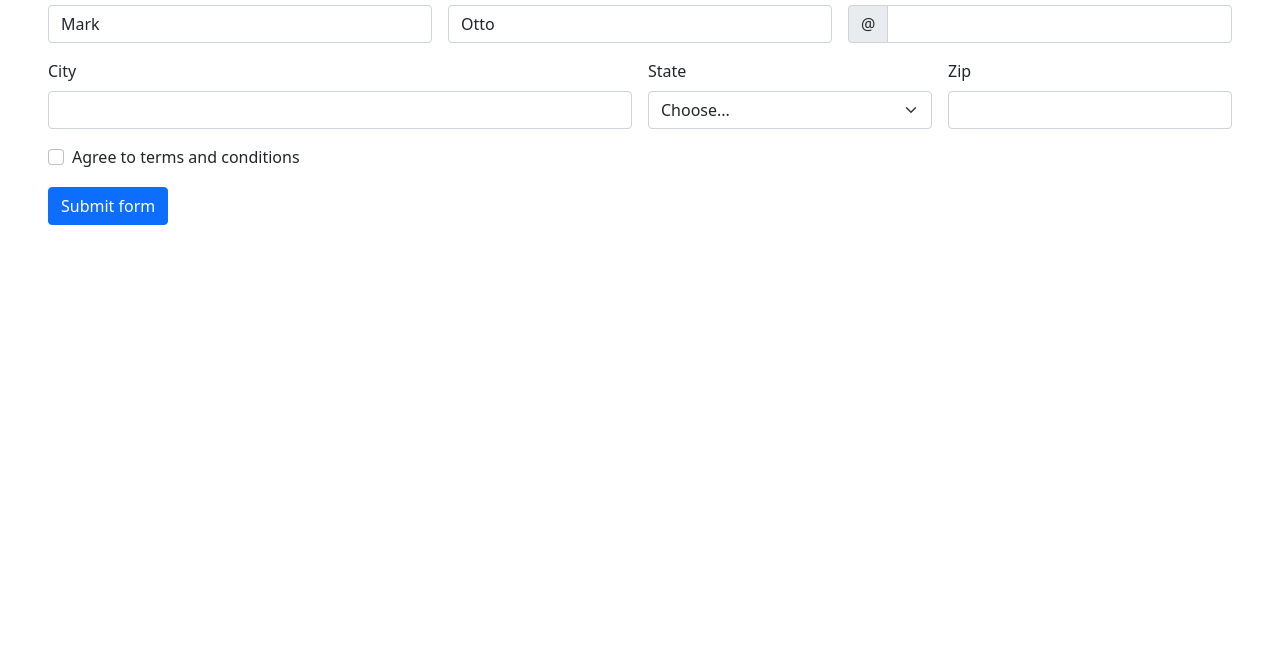
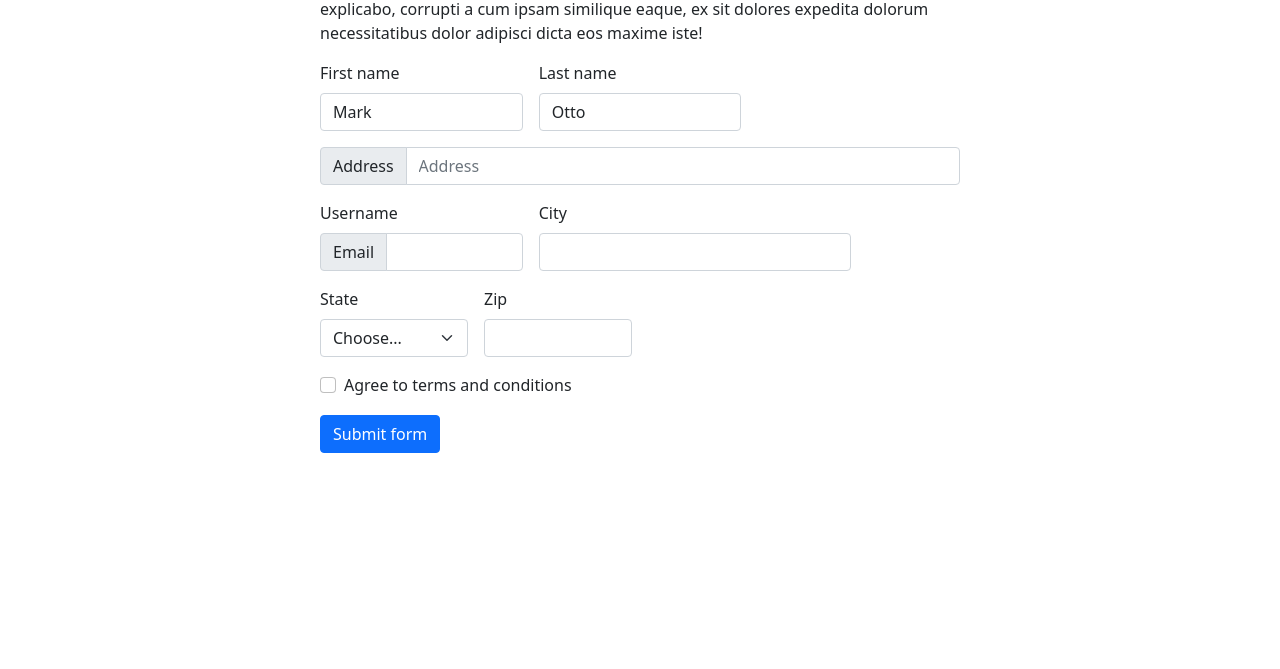
Before and after one commit to Md-Ahnaf-Wadud-Akib/module-11, a plain HTML site: page form.html in a window 1280 px wide. Shown: the part 131-800 px from the top of the page. Drawn offline with Linux system fonts and the light colour scheme.

Commit message:
flex-box

```diff
--- a/form.html
+++ b/form.html
@@ -7,12 +7,17 @@
     <title>Document</title>
     <link rel="stylesheet" href="css/bootstrap.min.css">
 </head>
-<body class="m-5">
+<body class="m-5 w-50 h-50 mx-auto">
     <h1>
         Paw's Step
     </h1>
-    <main>
-        <form class="row g-3 needs-validation" novalidate>
+    <p>
+        Lorem, ipsum dolor sit amet consectetur adipisicing elit. Distinctio earum labore explicabo, corrupti a cum ipsam similique eaque, ex sit dolores expedita dolorum necessitatibus dolor adipisci dicta eos maxime iste!
+    </p>
+    <main class="">
+        <form class="row g-3 needs-validation  " novalidate>
+            <!-- first address -->
+
             <div class="col-md-4">
               <label for="validationCustom01" class="form-label">First name</label>
               <input type="text" class="form-control" id="validationCustom01" value="Mark" required>
@@ -20,6 +25,8 @@
                 Looks good!
               </div>
             </div>
+            <!-- last name -->
+
             <div class="col-md-4">
               <label for="validationCustom02" class="form-label">Last name</label>
               <input type="text" class="form-control" id="validationCustom02" value="Otto" required>
@@ -27,10 +34,17 @@
                 Looks good!
               </div>
             </div>
+            <!-- address -->
+
+              <div class="input-group flex-nowrap">
+                <span class="input-group-text" id="addon-wrapping">Address</span>
+                <input type="text" class="form-control" placeholder="Address" aria-label="Username" aria-describedby="addon-wrapping">
+              </div>
+            <!-- Username -->
             <div class="col-md-4">
               <label for="validationCustomUsername" class="form-label">Username</label>
               <div class="input-group has-validation">
-                <span class="input-group-text" id="inputGroupPrepend">@</span>
+                <span class="input-group-text" id="inputGroupPrepend">Email</span>
                 <input type="text" class="form-control" id="validationCustomUsername" aria-describedby="inputGroupPrepend" required>
                 <div class="invalid-feedback">
                   Please choose a username.
@@ -77,7 +91,7 @@
             <div class="col-12">
               <button class="btn btn-primary" type="submit">Submit form</button>
             </div>
-          </form>
+        </form>
     </main>
     <script src="js/bootstrap.bundle.min.js"></script>
 </body>
```
Also changed, not shown: flex.html (added, +30 -0 lines), img/num-1.jpg (added), img/num-2.jpg (added), img/num-3.jpg (added).
